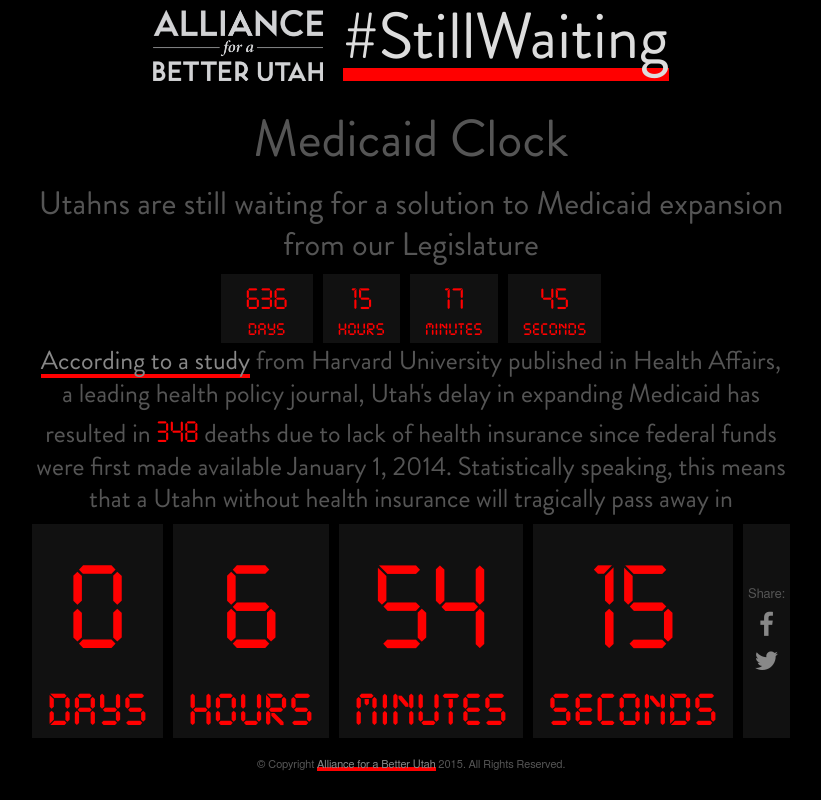
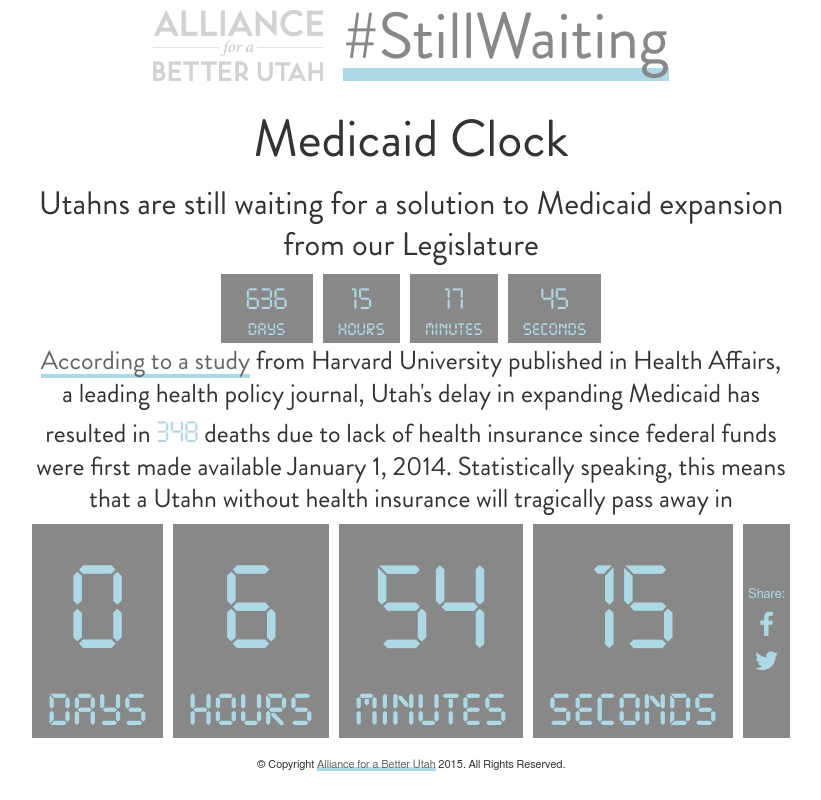
Before and after one commit to theonlypat/deathclock, a website: page index.html in a window 1280 px wide. Shown: the whole page, without its empty margins (229-1050 px from the left). Drawn offline with nearby package versions, Linux system fonts and the light colour scheme; a small style sheet from the web is missing.

Commit message:
change color scheme from red, white, and black to white, blue, and dark grey

```diff
--- a/assets/css/style.css
+++ b/assets/css/style.css
@@ -1,5 +1,5 @@
 /* A Linux- and Windows-friendly sans-serif font stack: http://prospects.mhurrell.co.uk/post/updating-the-helvetica-font-stack */
-body {font: 13px Helmet, Freesans, sans-serif; background-color:#000;}
+body {font: 13px Helmet, Freesans, sans-serif; background-color:#fff;}
 
 .DigitalICG {
 	font-family: DigitalICG;
@@ -10,10 +10,10 @@
 /* Using local fonts? Check out Font Squirrel's webfont generator: http://www.fontsquirrel.com/tools/webfont-generator */
 
 /* We like off-black for text. */
-body, select, input, textarea {color: #555;}
+body, select, input, textarea {color: #333;}
 
-a {color: #888;border-bottom:1px solid red;box-shadow: inset 0 -3px 0 red;text-decoration:none;}
-a:hover {color: #fff;background-color:red;padding-top:3px;}
+a {color: #666;border-bottom:1px solid lightblue;box-shadow: inset 0 -3px 0 lightblue;text-decoration:none;}
+a:hover {color: #fff;background-color:lightblue;padding-top:3px;}
 
 /* Custom text-selection colors (remove any text shadows: http://twitter.com/miketaylr/status/12228805301) */
 ::-moz-selection{background: #fcd700; color: #fff; text-shadow: none;}
@@ -85,16 +85,16 @@
 	/*float:left;*/
 }
 header h1 a {
-	color:#ddd;
+	color:#888;
 	text-decoration:none;
-	border-bottom:3px solid red;
-	box-shadow: inset 0 -10px 0 red;
+	border-bottom:3px solid lightblue;
+	box-shadow: inset 0 -10px 0 lightblue;
 }
 header h1 a:hover {
 	color:#fff;
 	text-decoration:none;
-	background-color:red;
-	box-shadow: inset 0 10px 0 red;
+	background-color:lightblue;
+	box-shadow: inset 0 10px 0 lightblue;
 	padding-top:10px;
 }
 header nav {
@@ -147,11 +147,11 @@
 }
 
 .clock span, .clockType, .clockNumber {
-	color:red;
+	color: lightblue;
 }
 .clockDays, .clockHours, .clockMinutes, .clockSeconds, .clockShares {
 	text-align:center;
-	background-color:#111;
+	background-color:#888;
 	margin:0 5px;
 	padding:5px;
 }
@@ -163,10 +163,12 @@
 }
 .shareItem {
 	margin:5px 0;
+	color:lightblue;
 }
 .shareItem a {
 	border:none;
 	box-shadow:none;
+	color:lightblue;
 }
 .shareItem a:hover {
 	border:none;
```
